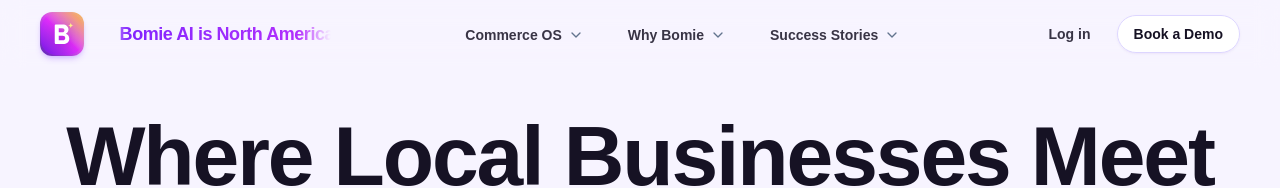
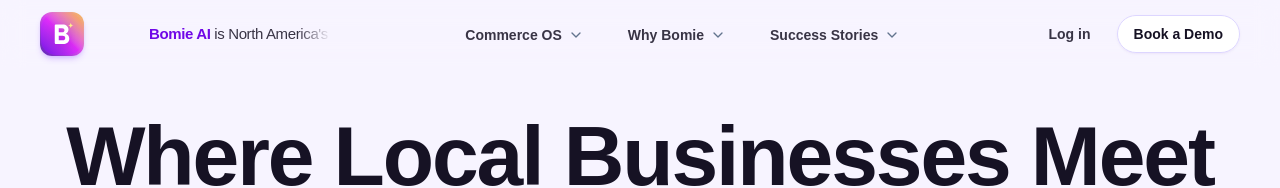
Before and after one commit to lucian20262027/Bomie_Website, a Next.js app: page / in a window 1280 px wide. Shown: the top 188 px of the page. Built offline with nearby package versions, Linux system fonts and the light colour scheme.

Commit message:
Finalize bomie.ai brand ticker Variant C (crisp black with violet/fuchsia highlights)

```diff
--- a/src/app/page.tsx
+++ b/src/app/page.tsx
@@ -1571,20 +1571,22 @@ export default function BomieLandingPage() {
                   }}
                 >
                   <motion.span
+                    key={brandBounceKey}
                     initial={{ x: 200, opacity: 0.2 }}
                     animate={{ x: '-100%', opacity: 1 }}
                     transition={{
                       x: { duration: 12.5, ease: 'linear' },
                       opacity: { duration: 0.25 },
                     }}
-                    className="inline-block whitespace-nowrap bg-gradient-to-r from-violet-600 via-fuchsia-500 to-amber-500 bg-clip-text text-base sm:text-lg font-bold tracking-tight text-transparent"
+                    className="inline-block whitespace-nowrap text-sm sm:text-[15px] font-medium tracking-tight text-[#161224]/85"
                   >
-                    Bomie AI is North America&apos;s first AI Commerce OS for local businesses and creators.
+                    <span className="font-bold text-violet-700">Bomie AI</span> is North America&apos;s first{' '}
+                    <span className="font-bold text-fuchsia-600">AI Commerce OS</span> for local businesses and creators.
                   </motion.span>
                 </div>
               ) : (
                 <span className="text-xl sm:text-[26px] font-extrabold tracking-tight text-[#161224] leading-none whitespace-nowrap">
-                  bomie ai
+                  bomie.ai
                 </span>
               )}
             </motion.div>
```
